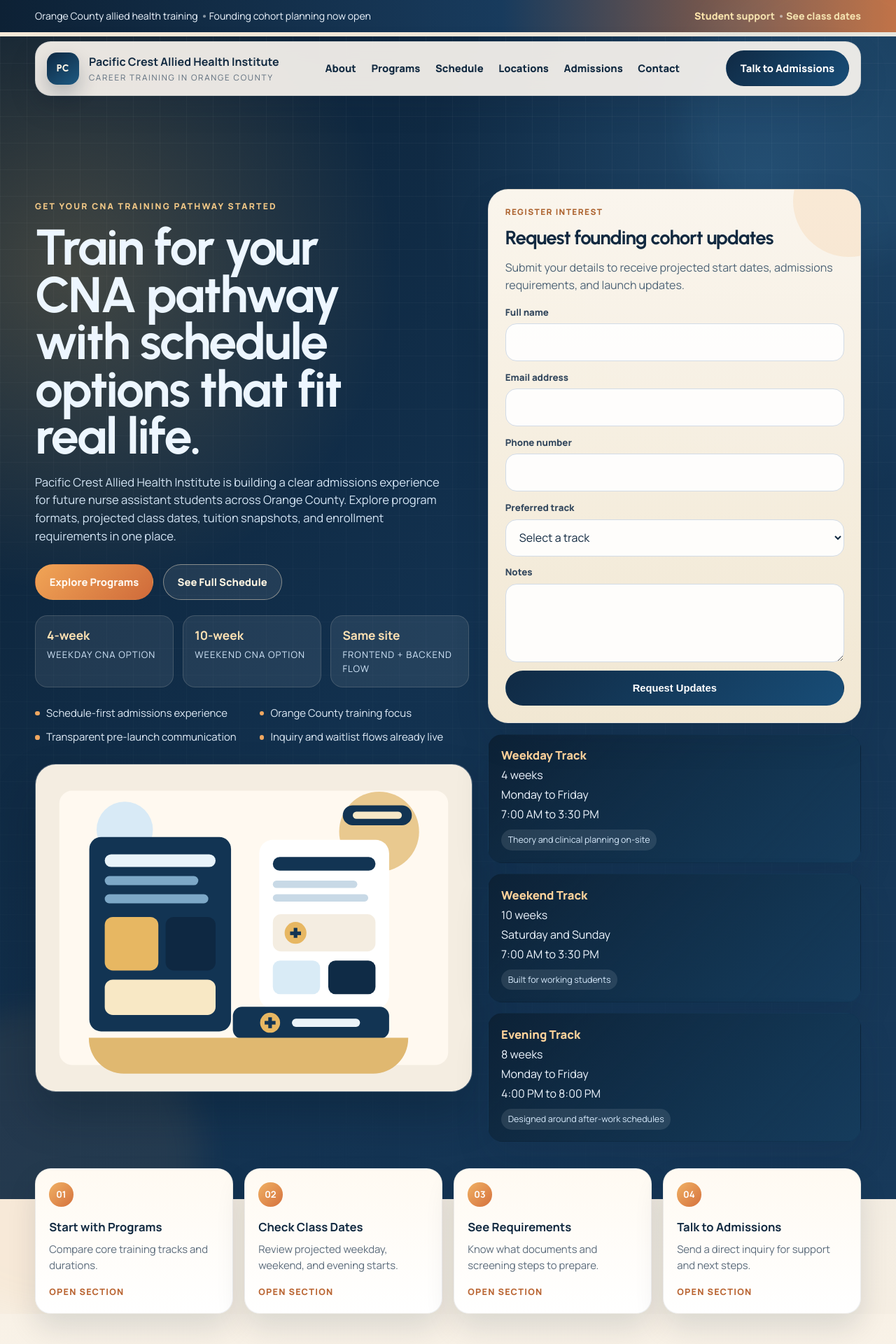
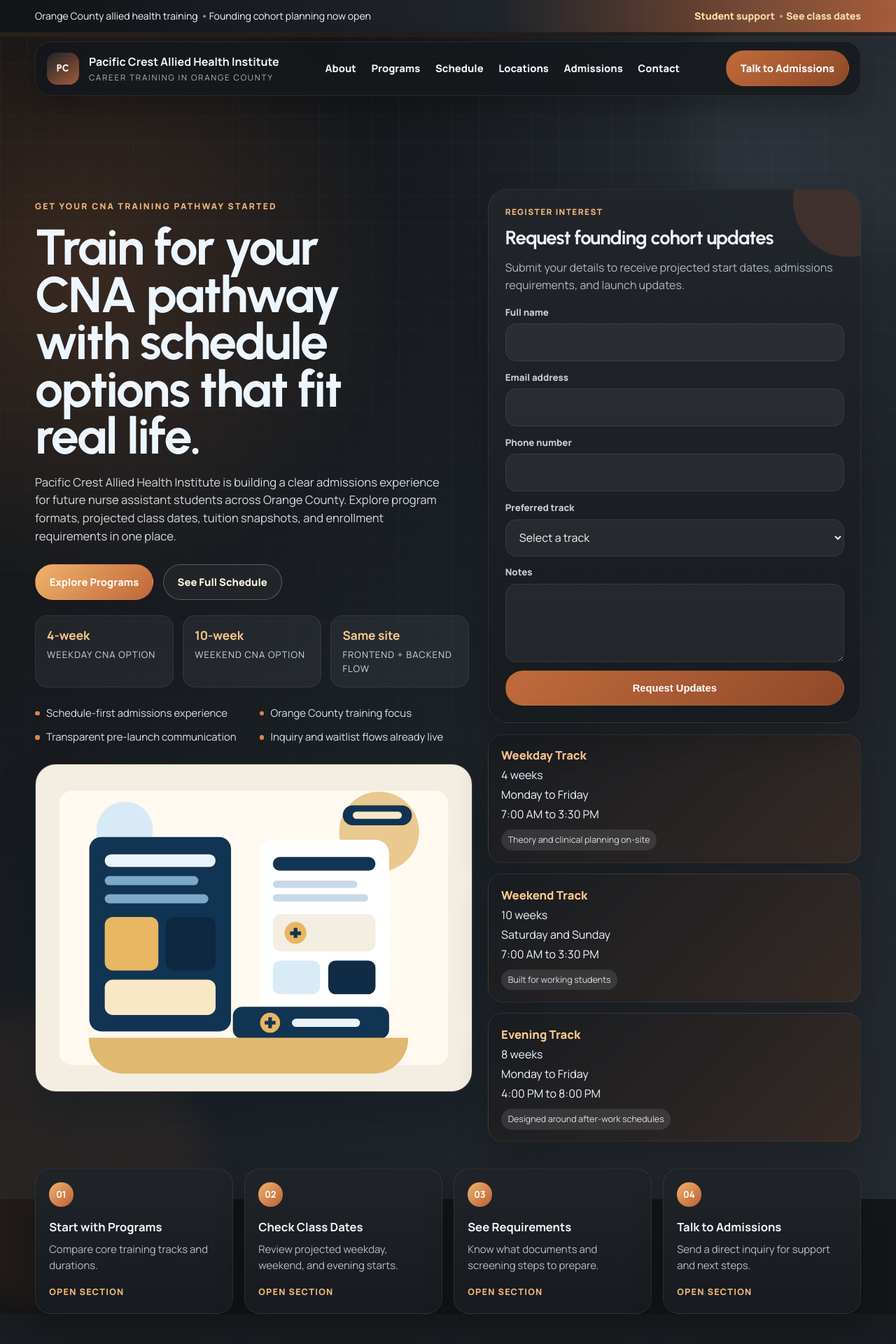
Before and after one commit to garybs16/Huy-Website, a React (Vite) app: page / in a window 1280 px wide. Shown: the top 1920 px of the page at 70% size. Built offline with nearby package versions, Linux system fonts and the light colour scheme; no server answers.

Commit message:
Experiment with dark graphite site theme

```diff
--- a/src/App.css
+++ b/src/App.css
@@ -13,7 +13,7 @@
 
 .utility-bar {
   background:
-    linear-gradient(90deg, #0d2135 0%, #183b5d 56%, #c96f3d 100%);
+    linear-gradient(90deg, #111316 0%, #20252b 56%, #a95a34 100%);
   color: #eef6ff;
   font-size: 0.88rem;
 }
@@ -71,10 +71,10 @@
   justify-content: space-between;
   gap: 1.25rem;
   padding: 0 1rem;
-  border: 1px solid rgba(17, 45, 71, 0.09);
+  border: 1px solid rgba(255, 255, 255, 0.08);
   border-radius: 1.4rem;
-  background: rgba(255, 250, 243, 0.9);
-  box-shadow: 0 16px 42px rgba(17, 36, 57, 0.12);
+  background: rgba(21, 24, 28, 0.82);
+  box-shadow: 0 16px 42px rgba(0, 0, 0, 0.24);
   backdrop-filter: blur(14px);
 }
 
@@ -90,8 +90,8 @@
   display: grid;
   place-items: center;
   border-radius: 0.9rem;
-  background: linear-gradient(145deg, #0d2842, #1e5a82);
-  color: #fff6e6;
+  background: linear-gradient(145deg, #1f2328, #a35b39);
+  color: #fff7eb;
   font-family: var(--font-display);
   font-size: 0.88rem;
   font-weight: 800;
@@ -105,12 +105,12 @@
 
 .brand-text strong {
   font-size: 1rem;
-  color: var(--ink);
+  color: #f7f8fa;
 }
 
 .brand-text span {
   font-size: 0.73rem;
-  color: var(--muted);
+  color: #b0b7c0;
   text-transform: uppercase;
   letter-spacing: 0.15em;
 }
@@ -122,7 +122,7 @@
 }
 
 .menu a {
-  color: var(--ink);
+  color: #edf2f7;
   font-size: 0.92rem;
   font-weight: 800;
 }
@@ -157,23 +157,24 @@
 }
 
 .btn-primary {
-  background: linear-gradient(135deg, #102a44, #184d77);
+  background: linear-gradient(135deg, #c06b3c, #8f4929);
   color: #fff;
 }
 
 .btn-secondary {
-  background: #f2e2be;
-  color: #142a40;
+  background: #2a2f35;
+  color: #f0f3f7;
+  border-color: rgba(255, 255, 255, 0.08);
 }
 
 .btn-accent {
-  background: linear-gradient(135deg, #f1a556, #cf6a3a);
+  background: linear-gradient(135deg, #f0b36b, #bf6639);
   color: #fff8f0;
 }
 
 .btn-outline {
-  border-color: rgba(255, 236, 205, 0.46);
-  background: rgba(255, 255, 255, 0.08);
+  border-color: rgba(255, 241, 224, 0.28);
+  background: rgba(255, 255, 255, 0.04);
   color: #fff5e2;
 }
 
@@ -182,9 +183,9 @@
   margin-top: -6.1rem;
   padding-top: 7.3rem;
   background:
-    radial-gradient(circle at 8% 20%, rgba(255, 190, 92, 0.22), transparent 26%),
-    radial-gradient(circle at 85% 12%, rgba(93, 171, 228, 0.18), transparent 26%),
-    linear-gradient(125deg, #0c2033 0%, #12314f 50%, #17395a 100%);
+    radial-gradient(circle at 8% 20%, rgba(208, 114, 58, 0.2), transparent 26%),
+    radial-gradient(circle at 85% 12%, rgba(106, 119, 134, 0.16), transparent 26%),
+    linear-gradient(125deg, #111315 0%, #1a1f24 48%, #252a30 100%);
   color: #edf6ff;
 }
 
@@ -193,8 +194,8 @@
   position: absolute;
   inset: 0;
   background-image:
-    linear-gradient(rgba(255, 255, 255, 0.04) 1px, transparent 1px),
-    linear-gradient(90deg, rgba(255, 255, 255, 0.04) 1px, transparent 1px);
+    linear-gradient(rgba(255, 255, 255, 0.03) 1px, transparent 1px),
+    linear-gradient(90deg, rgba(255, 255, 255, 0.03) 1px, transparent 1px);
   background-size: 38px 38px;
   mask-image: linear-gradient(180deg, rgba(0, 0, 0, 0.95), rgba(0, 0, 0, 0.2));
   pointer-events: none;
@@ -213,13 +214,13 @@
 .hero-glow-left {
   left: -9rem;
   bottom: -10rem;
-  background: rgba(241, 165, 86, 0.16);
+  background: rgba(201, 108, 58, 0.16);
 }
 
 .hero-glow-right {
   right: -8rem;
   top: -7rem;
-  background: rgba(92, 176, 227, 0.14);
+  background: rgba(118, 126, 139, 0.14);
 }
 
 .hero-grid {
@@ -239,7 +240,7 @@
 
 .eyebrow {
   margin: 0 0 1rem;
-  color: #f3c987;
+  color: #f1b87b;
   text-transform: uppercase;
   letter-spacing: 0.18em;
   font-size: 0.76rem;
@@ -256,7 +257,7 @@
 .hero-text {
   margin: 1.15rem 0 0;
   max-width: 58ch;
-  color: #d4e5f5;
+  color: #d6dbe2;
   font-size: 1.04rem;
 }
 
@@ -277,22 +278,22 @@
 
 .hero-highlight-card {
   padding: 0.95rem 1rem;
-  border: 1px solid rgba(255, 241, 223, 0.15);
+  border: 1px solid rgba(255, 255, 255, 0.08);
   border-radius: 1.1rem;
-  background: rgba(255, 255, 255, 0.08);
+  background: rgba(255, 255, 255, 0.05);
   backdrop-filter: blur(8px);
 }
 
 .hero-highlight-card strong {
   display: block;
-  color: #ffe2b3;
+  color: #ffc98d;
   font-size: 1.08rem;
 }
 
 .hero-highlight-card span {
   display: block;
   margin-top: 0.22rem;
-  color: #d3e7fa;
+  color: #d1d8e0;
   font-size: 0.82rem;
   text-transform: uppercase;
   letter-spacing: 0.08em;
@@ -310,7 +311,7 @@
 .hero-points li {
   position: relative;
   padding-left: 1rem;
-  color: #e1edf8;
+  color: #dde3ea;
   font-size: 0.93rem;
 }
 
@@ -322,16 +323,16 @@
   width: 0.42rem;
   height: 0.42rem;
   border-radius: 50%;
-  background: #f0a760;
+  background: #dc8451;
 }
 
 .hero-preview-card {
   margin-top: 1.65rem;
   max-width: 640px;
   overflow: hidden;
-  border: 1px solid rgba(241, 243, 247, 0.14);
+  border: 1px solid rgba(255, 255, 255, 0.08);
   border-radius: 1.85rem;
-  background: linear-gradient(180deg, rgba(255, 255, 255, 0.14), rgba(255, 255, 255, 0.03));
+  background: linear-gradient(180deg, rgba(255, 255, 255, 0.08), rgba(255, 255, 255, 0.02));
   box-shadow: 0 32px 60px rgba(5, 19, 32, 0.26);
 }
 
@@ -358,15 +359,15 @@
 .contact-panel,
 .contact-form-panel,
 .journey-panel {
-  border: 1px solid rgba(12, 42, 68, 0.1);
-  box-shadow: 0 22px 50px rgba(14, 37, 58, 0.12);
+  border: 1px solid rgba(255, 255, 255, 0.08);
+  box-shadow: 0 22px 50px rgba(0, 0, 0, 0.2);
 }
 
 .register-card {
   position: relative;
   overflow: hidden;
-  background: linear-gradient(180deg, rgba(255, 249, 240, 0.98), rgba(246, 235, 214, 0.98));
-  color: var(--ink);
+  background: linear-gradient(180deg, rgba(34, 38, 43, 0.98), rgba(24, 27, 31, 0.98));
+  color: #eef3f7;
   border-radius: 1.8rem;
   padding: 1.45rem;
 }
@@ -379,12 +380,12 @@
   right: -4rem;
   top: -4rem;
   border-radius: 50%;
-  background: rgba(242, 166, 86, 0.16);
+  background: rgba(201, 108, 58, 0.18);
 }
 
 .card-label {
   margin: 0 0 0.45rem;
-  color: #ad6430;
+  color: #f1b87b;
   text-transform: uppercase;
   letter-spacing: 0.12em;
   font-size: 0.74rem;
@@ -400,7 +401,7 @@
   position: relative;
   z-index: 1;
   margin: 0.5rem 0 1rem;
-  color: #4e6477;
+  color: #aeb7c1;
 }
 
 .register-form,
@@ -421,7 +422,7 @@
 .contact-form span {
   font-size: 0.83rem;
   font-weight: 800;
-  color: #32475d;
+  color: #c7ced6;
 }
 
 .register-form input,
@@ -432,11 +433,11 @@
 .contact-form textarea {
   width: 100%;
   min-height: 48px;
-  border: 1px solid #d2dbe6;
+  border: 1px solid rgba(255, 255, 255, 0.08);
   border-radius: 1rem;
   padding: 0.85rem 0.95rem;
-  background: rgba(255, 255, 255, 0.9);
-  color: var(--ink);
+  background: rgba(255, 255, 255, 0.05);
+  color: #f3f5f7;
   font: inherit;
 }
 
@@ -448,7 +449,7 @@
 .contact-form textarea:focus {
   outline: none;
   border-color: #dc8451;
-  box-shadow: 0 0 0 4px rgba(220, 132, 81, 0.16);
+  box-shadow: 0 0 0 4px rgba(220, 132, 81, 0.18);
 }
 
 .register-form textarea,
@@ -467,8 +468,8 @@
   border-radius: 1.3rem;
   padding: 1.05rem 1.1rem;
   background:
-    linear-gradient(135deg, rgba(10, 30, 48, 0.65), rgba(20, 56, 87, 0.82)),
-    linear-gradient(135deg, #102740, #194b72);
+    linear-gradient(135deg, rgba(24, 28, 33, 0.88), rgba(54, 40, 33, 0.82)),
+    linear-gradient(135deg, #171a1f, #30353c);
   color: #eef6ff;
 }
 
@@ -482,7 +483,7 @@
 }
 
 .track-name {
-  color: #ffd39b;
+  color: #ffc98d;
   font-size: 1.04rem;
   font-weight: 800;
 }
@@ -493,7 +494,7 @@
   padding: 0.32rem 0.6rem;
   border-radius: 999px;
   background: rgba(255, 255, 255, 0.1);
-  color: #d7eafc;
+  color: #dae0e7;
   font-size: 0.78rem;
 }
 
@@ -515,10 +516,10 @@
   min-height: 178px;
   padding: 1.2rem;
   border-radius: 1.4rem;
-  color: var(--ink);
-  background: linear-gradient(180deg, #fffaf2 0%, #fff 100%);
-  border: 1px solid rgba(16, 41, 64, 0.08);
-  box-shadow: 0 20px 42px rgba(12, 33, 53, 0.12);
+  color: #f2f5f8;
+  background: linear-gradient(180deg, #202429 0%, #171a1e 100%);
+  border: 1px solid rgba(255, 255, 255, 0.08);
+  box-shadow: 0 20px 42px rgba(0, 0, 0, 0.22);
 }
 
 .quick-card b {
@@ -528,7 +529,7 @@
   align-items: center;
   justify-content: center;
   border-radius: 50%;
-  background: linear-gradient(135deg, #f0b164, #d5713d);
+  background: linear-gradient(135deg, #f0b36b, #b95f36);
   color: #fff;
   font-size: 0.82rem;
 }
@@ -541,12 +542,12 @@
 
 .quick-card p {
   margin: 0.5rem 0 0.8rem;
-  color: var(--muted);
+  color: #b7bec7;
   font-size: 0.93rem;
 }
 
 .quick-card span {
-  color: #ba6634;
+  color: #f1b87b;
   font-size: 0.79rem;
   font-weight: 800;
   text-transform: uppercase;
@@ -563,7 +564,7 @@
 
 .brief {
   background:
-    linear-gradient(180deg, #f8f1e6 0%, #fdf9f3 100%);
+    linear-gradient(180deg, #181b1f 0%, #20242a 100%);
 }
 
 .brief-grid,
@@ -578,7 +579,7 @@
 
 .section-tag {
   margin: 0 0 0.65rem;
-  color: #b76736;
+  color: #e39863;
   text-transform: uppercase;
   letter-spacing: 0.12em;
   font-size: 0.75rem;
@@ -622,15 +623,15 @@
   padding: 1.3rem;
   border-radius: 1.35rem;
   background:
-    linear-gradient(180deg, #fff 0%, #fffaf2 100%);
-  border: 1px solid rgba(16, 41, 64, 0.08);
-  box-shadow: 0 18px 40px rgba(15, 36, 58, 0.08);
+    linear-gradient(180deg, #23272d 0%, #1a1d21 100%);
+  border: 1px solid rgba(255, 255, 255, 0.08);
+  box-shadow: 0 18px 40px rgba(0, 0, 0, 0.22);
 }
 
 .stat-card h3 {
   margin: 0;
   font-size: 2.1rem;
-  color: #133350;
+  color: #f6f8fb;
 }
 
 .stat-card p {
@@ -641,7 +642,7 @@
 
 .programs {
   background:
-    linear-gradient(180deg, #0f2438 0%, #173551 100%);
+    linear-gradient(180deg, #0d0f12 0%, #181c21 100%);
 }
 
 .section-heading {
@@ -652,11 +653,11 @@
 .programs .section-tag,
 .programs .section-heading h2,
 .programs .section-heading p {
-  color: #f4f8fd;
+  color: #f4f6f8;
 }
 
 .programs .section-tag {
-  color: #f1b56f;
+  color: #f1b87b;
 }
 
 .program-grid,
@@ -670,7 +671,7 @@
   padding: 1.35rem;
   border-radius: 1.45rem;
   background:
-    linear-gradient(180deg, #fff 0%, #fef8ee 100%);
+    linear-gradient(180deg, #24282d 0%, #1c2025 100%);
 }
 
 .program-topline {
@@ -685,8 +686,8 @@
   display: inline-flex;
   padding: 0.38rem 0.66rem;
   border-radius: 999px;
-  background: #ecf3f9;
-  color: #1b4569;
+  background: rgba(255, 255, 255, 0.08);
+  color: #dce3eb;
   font-size: 0.76rem;
   font-weight: 800;
   text-transform: uppercase;
@@ -694,7 +695,7 @@
 }
 
 .program-topline strong {
-  color: #bf6a38;
+  color: #f1b87b;
   font-size: 0.8rem;
 }
 
@@ -705,13 +706,13 @@
 
 .program-card p {
   margin: 0.72rem 0 0.9rem;
-  color: var(--muted);
+  color: #b6bdc6;
 }
 
 .program-details {
   margin: 0;
   padding-left: 1.15rem;
-  color: var(--ink);
+  color: #eef2f6;
 }
 
 .program-details li + li {
@@ -721,13 +722,13 @@
 .text-link {
   display: inline-flex;
   margin-top: 1rem;
-  color: #1a507a;
+  color: #ffc98d;
   font-weight: 800;
 }
 
 .support-band {
   background:
-    linear-gradient(180deg, #f6efe4 0%, #fff 100%);
+    linear-gradient(180deg, #20242a 0%, #171a1e 100%);
   padding: 1.6rem 0 5.1rem;
 }
 
@@ -758,24 +759,24 @@
 .support-card {
   padding: 1.25rem;
   border-radius: 1.3rem;
-  background: linear-gradient(135deg, #13324f, #1d496f);
+  background: linear-gradient(135deg, #2a2e35, #181c21);
   color: #eff7ff;
 }
 
 .support-card h3 {
   margin: 0;
-  color: #ffd6a3;
+  color: #f6c185;
   font-size: 1.06rem;
 }
 
 .support-card p {
   margin: 0.5rem 0 0;
-  color: #dce9f6;
+  color: #c6ced7;
 }
 
 .schedule-section {
   background:
-    linear-gradient(180deg, #fffaf2 0%, #fbf3e8 100%);
+    linear-gradient(180deg, #111316 0%, #1b1f24 100%);
 }
 
 .schedule-layout {
@@ -795,7 +796,7 @@
 .journey-panel {
   padding: 1.4rem;
   border-radius: 1.55rem;
-  background: #fff;
+  background: #1f2328;
 }
 
 .tuition-stack,
@@ -811,8 +812,8 @@
 .journey-card {
   padding: 1rem;
   border-radius: 1.15rem;
-  border: 1px solid #dfe6ee;
-  background: linear-gradient(180deg, #fff 0%, #f8fbfe 100%);
+  border: 1px solid rgba(255, 255, 255, 0.08);
+  background: linear-gradient(180deg, #252a30 0%, #1c2025 100%);
 }
 
 .tuition-card h3,
@@ -832,7 +833,7 @@
 .tuition-card span {
   display: inline-block;
   margin-top: 0.55rem;
-  color: var(--muted);
+  color: #aeb5be;
   font-size: 0.88rem;
 }
 
@@ -852,12 +853,12 @@
 }
 
 .locations {
-  background: linear-gradient(180deg, #fdf8f0 0%, #fff 100%);
+  background: linear-gradient(180deg, #1d2126 0%, #131518 100%);
 }
 
 .locations-card {
   background:
-    linear-gradient(180deg, #173451 0%, #20486d 100%);
+    linear-gradient(180deg, #a35b39 0%, #6f3c26 100%);
   color: #f4f9ff;
 }
 
@@ -873,7 +874,7 @@
 
 .locations-stack .info-card {
   background:
-    linear-gradient(180deg, #fff 0%, #fff8ef 100%);
+    linear-gradient(180deg, #23272c 0%, #191c20 100%);
 }
 
 .locations-stack .info-card p {
@@ -883,17 +884,17 @@
 
 .requirements {
   background:
-    linear-gradient(180deg, #fff 0%, #f6ecde 100%);
+    linear-gradient(180deg, #131518 0%, #1a1d22 100%);
 }
 
 .journey-panel {
   margin-bottom: 1.1rem;
-  background: linear-gradient(135deg, #122c46, #1c466b);
+  background: linear-gradient(135deg, #23272c, #111316);
   color: #eff8ff;
 }
 
 .journey-panel .section-tag {
-  color: #f7c27d;
+  color: #f1b87b;
 }
 
 .journey-grid {
@@ -913,7 +914,7 @@
   padding: 0.34rem 0.6rem;
   border-radius: 999px;
   background: rgba(255, 255, 255, 0.12);
-  color: #ffd9a2;
+  color: #f4c48a;
   font-size: 0.75rem;
   font-weight: 800;
   text-transform: uppercase;
@@ -927,11 +928,11 @@
 
 .journey-card p {
   margin: 0.5rem 0 0;
-  color: #d6e6f5;
+  color: #cad3dc;
 }
 
 .check-list li::marker {
-  color: #c26f3f;
+  color: #dc8451;
 }
 
 .info-card p {
@@ -942,7 +943,7 @@
 .cta-band {
   padding: 0 0 1rem;
   background:
-    linear-gradient(180deg, #f6ecde 0%, #f6ecde 100%);
+    linear-gradient(180deg, #1a1d22 0%, #1a1d22 100%);
 }
 
 .cta-band-inner {
@@ -953,7 +954,7 @@
   padding: 1.45rem 1.55rem;
   border-radius: 1.6rem;
   background:
-    linear-gradient(135deg, #f0ae5e 0%, #cf6e3e 100%);
+    linear-gradient(135deg, #aa5d37 0%, #6d3a27 100%);
   color: #fffaf4;
   box-shadow: 0 22px 44px rgba(183, 102, 54, 0.22);
 }
@@ -969,12 +970,12 @@
 
 .contact {
   background:
-    linear-gradient(180deg, #f6ecde 0%, #f8f3ea 100%);
+    linear-gradient(180deg, #1a1d22 0%, #0f1113 100%);
 }
 
 .contact-panel {
   background:
-    linear-gradient(180deg, #152f49 0%, #1d4468 100%);
+    linear-gradient(180deg, #a35b39 0%, #6f3c26 100%);
   color: #edf7ff;
 }
 
@@ -985,7 +986,7 @@
 }
 
 .contact-panel .section-tag {
-  color: #f6c17c;
+  color: #fff1d8;
 }
 
 .contact-list {
@@ -994,7 +995,7 @@
 
 .contact-form-panel {
   background:
-    linear-gradient(180deg, #fff 0%, #fff9f1 100%);
+    linear-gradient(180deg, #24282d 0%, #191c20 100%);
 }
 
 .form-status {
@@ -1020,14 +1021,14 @@
   margin: 0 0 1rem;
   padding: 0.84rem 0.98rem;
   border-radius: 1rem;
-  border: 1px solid #ebcb92;
-  background: #fff2d6;
-  color: #895a1f;
+  border: 1px solid rgba(240, 179, 107, 0.34);
+  background: rgba(240, 179, 107, 0.12);
+  color: #ffd298;
 }
 
 .footer {
   background:
-    linear-gradient(180deg, #0d1e2f 0%, #071320 100%);
+    linear-gradient(180deg, #090b0d 0%, #050608 100%);
   color: #dce8f5;
 }
 
--- a/src/index.css
+++ b/src/index.css
@@ -1,10 +1,10 @@
 @import url("https://fonts.googleapis.com/css2?family=Manrope:wght@400;500;600;700;800&family=Urbanist:wght@600;700;800&display=swap");
 
 :root {
-  --bg: #f7efe3;
-  --surface: #ffffff;
-  --ink: #112940;
-  --muted: #5b6b7b;
+  --bg: #121416;
+  --surface: #1b1e22;
+  --ink: #f2f4f7;
+  --muted: #aeb5be;
   --font-body: "Manrope", "Segoe UI", sans-serif;
   --font-display: "Urbanist", "Segoe UI", sans-serif;
 }
@@ -29,8 +29,8 @@
   font-family: var(--font-body);
   line-height: 1.55;
   background-image:
-    radial-gradient(circle at top left, rgba(241, 165, 86, 0.08), transparent 22%),
-    radial-gradient(circle at right 10%, rgba(54, 128, 182, 0.06), transparent 18%);
+    radial-gradient(circle at top left, rgba(215, 123, 66, 0.12), transparent 22%),
+    radial-gradient(circle at right 10%, rgba(87, 110, 134, 0.08), transparent 18%);
 }
 
 h1,
@@ -59,6 +59,6 @@
 }
 
 ::selection {
-  background: rgba(215, 113, 61, 0.2);
-  color: var(--ink);
+  background: rgba(215, 123, 66, 0.28);
+  color: #ffffff;
 }
```
